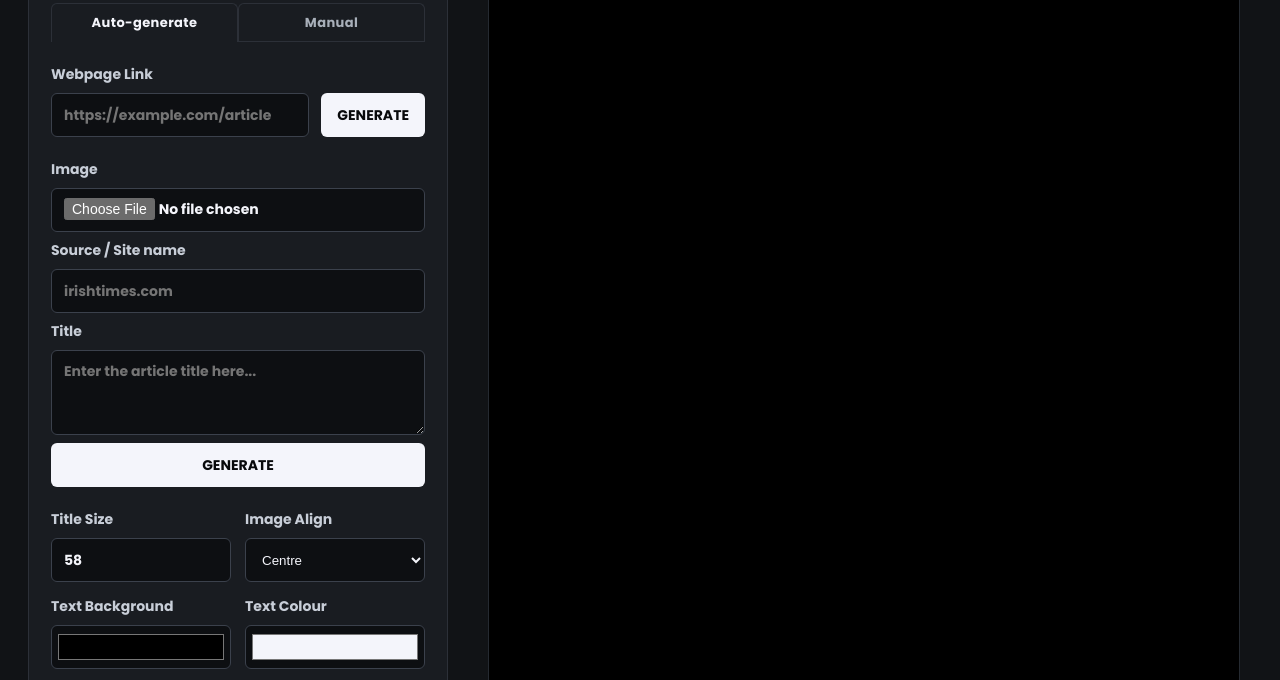
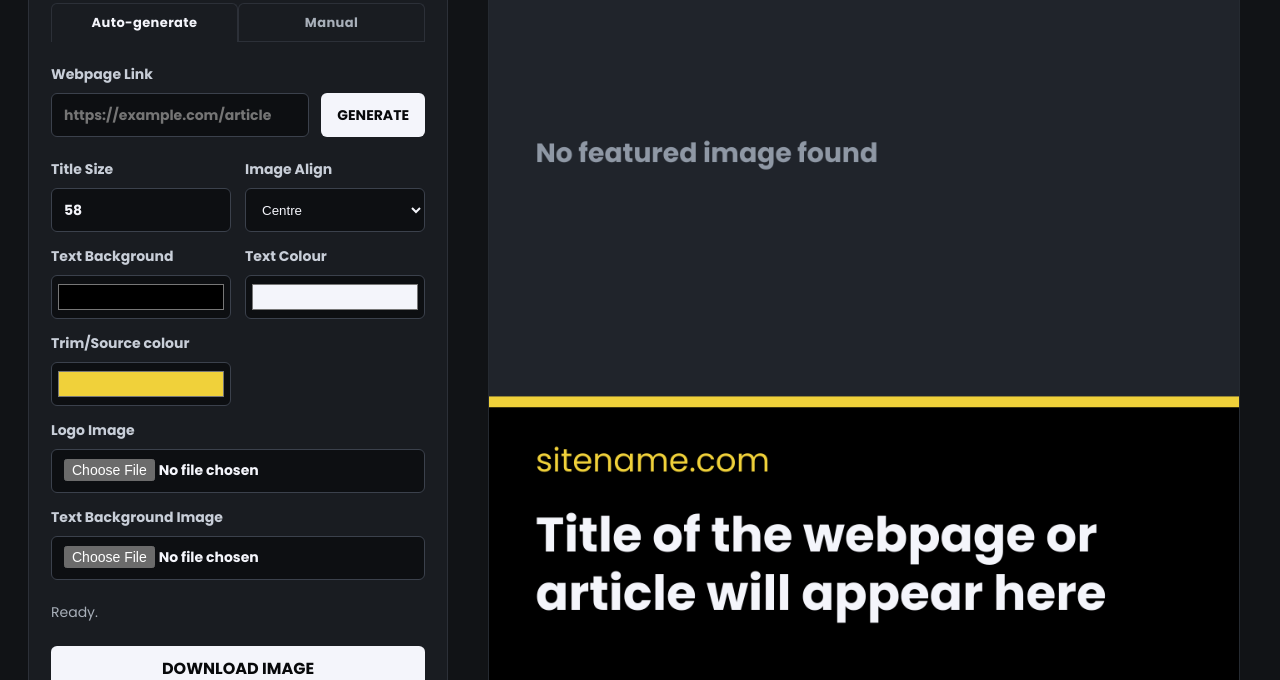
Before and after one commit to effinuck/link-to-image, a website: page public/index.html in a window 1280 px wide. Both pictures are taken after a click on the tab "Auto-generate". Shown: the part 114-794 px from the top of the page. Drawn offline with Linux system fonts and the light colour scheme.

Commit message:
Add files via upload

```diff
--- a/public/app.js
+++ b/public/app.js
@@ -6,6 +6,8 @@ const manualSource = document.querySelector("#manualSource");
 const manualTitle = document.querySelector("#manualTitle");
 const tabAuto = document.querySelector("#tabAuto");
 const tabManual = document.querySelector("#tabManual");
+const autoPanel = document.querySelector("#autoPanel");
+const manualPanel = document.querySelector("#manualPanel");
 const resetButton = document.querySelector("#resetButton");
 const downloadButton = document.querySelector("#downloadButton");
 const statusEl = document.querySelector("#status");
@@ -284,24 +286,18 @@ async function fetchMetadata(url) {
   return body;
 }
 
-// Tab switching
-tabAuto.addEventListener("click", () => {
-  tabAuto.classList.add("active");
-  tabAuto.setAttribute("aria-selected", "true");
-  tabManual.classList.remove("active");
-  tabManual.setAttribute("aria-selected", "false");
-  form.hidden = false;
-  manualForm.hidden = true;
-});
+function setMode(mode) {
+  const isManual = mode === "manual";
+  tabAuto.classList.toggle("active", !isManual);
+  tabAuto.setAttribute("aria-selected", String(!isManual));
+  tabManual.classList.toggle("active", isManual);
+  tabManual.setAttribute("aria-selected", String(isManual));
+  autoPanel.hidden = isManual;
+  manualPanel.hidden = !isManual;
+}
 
-tabManual.addEventListener("click", () => {
-  tabManual.classList.add("active");
-  tabManual.setAttribute("aria-selected", "true");
-  tabAuto.classList.remove("active");
-  tabAuto.setAttribute("aria-selected", "false");
-  manualForm.hidden = false;
-  form.hidden = true;
-});
+tabAuto.addEventListener("click", () => setMode("auto"));
+tabManual.addEventListener("click", () => setMode("manual"));
 
 // Manual form submit
 manualForm.addEventListener("submit", async (event) => {
@@ -323,7 +319,7 @@ manualForm.addEventListener("submit", async (event) => {
   setStatus("Card ready.");
 });
 
-
+form.addEventListener("submit", async (event) => {
   event.preventDefault();
   setStatus("Reading the page...");
 
--- a/public/index.html
+++ b/public/index.html
@@ -24,6 +24,7 @@
           <button class="tab" id="tabManual" role="tab" aria-selected="false" type="button">Manual</button>
         </div>
 
+        <section class="mode-panel" id="autoPanel" role="tabpanel" aria-labelledby="tabAuto">
           <form class="url-form" id="urlForm">
             <label for="urlInput">Webpage Link</label>
             <div class="input-row">
@@ -31,8 +32,10 @@
               <button type="submit">GENERATE</button>
             </div>
           </form>
+        </section>
 
-        <form class="url-form" id="manualForm" hidden>
+        <section class="mode-panel" id="manualPanel" role="tabpanel" aria-labelledby="tabManual" hidden>
+          <form class="url-form" id="manualForm">
             <label for="manualImageUpload">Image</label>
             <input id="manualImageUpload" type="file" accept="image/*">
             <label for="manualSource">Source / Site name</label>
@@ -41,6 +44,7 @@
             <textarea id="manualTitle" rows="3" placeholder="Enter the article title here..."></textarea>
             <button type="submit">GENERATE</button>
           </form>
+        </section>
 
         <div class="settings-grid">
           <label>
--- a/public/styles.css
+++ b/public/styles.css
@@ -188,6 +188,17 @@ textarea {
   color: #f4f5fb;
   resize: vertical;
 }
+
+.mode-panel {
+  display: grid;
+  gap: 18px;
+}
+
+.mode-panel[hidden] {
+  display: none;
+}
+
+.status {
   min-height: 22px;
   color: #a8afb9;
   font-size: 14px;
```
Lines whose indentation alone changed are shown as unchanged.
